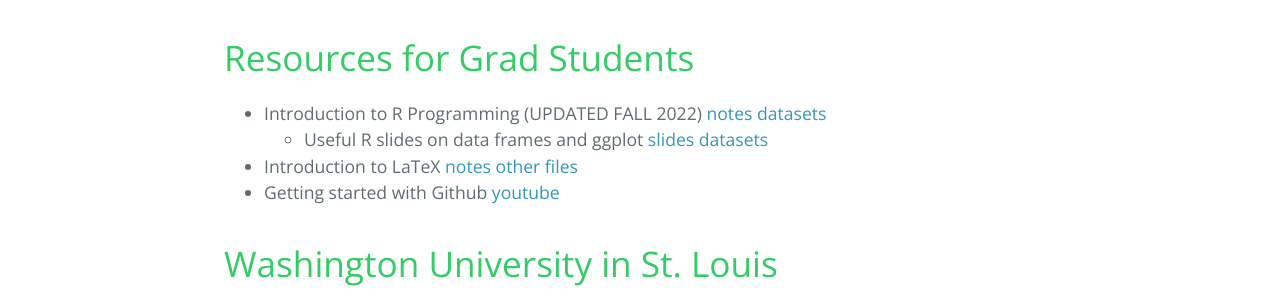
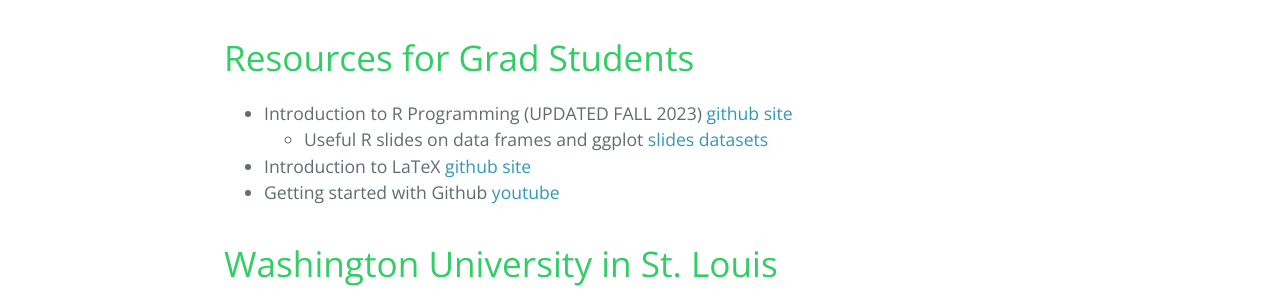
Before and after one commit to ccrismancox/ccrismancox.github.io, a Jekyll site: the page built from teaching.md, in a window 1280 px wide. Shown: the part 466-762 px from the top of the page. Built offline with Jekyll 4.4.1, drawn with Linux system fonts in a browser that asks for light colours; comment, search, counter and statistics services are not loaded.

Commit message:
some updates to the R and tex courses

```diff
--- a/teaching.md
+++ b/teaching.md
@@ -14,9 +14,9 @@ order: 2
 
 # Resources for Grad Students
 
--  Introduction to R Programming  (UPDATED FALL 2022) [notes](teaching/R_Course.pdf) [datasets](teaching/Datasets.zip)
+-  Introduction to R Programming  (UPDATED FALL 2023) [github site](https://github.com/ccrismancox/Rcourse)
     - Useful R slides on data frames and ggplot [slides](teaching/dataviz1.pdf) [datasets](teaching/dataviz_datasets.zip)
--  Introduction to LaTeX [notes](teaching/latexCourse.pdf) [other files](teaching/additional_files.zip)
+-  Introduction to LaTeX [github site](https://github.com/ccrismancox/Rcourse)
 - Getting started with Github [youtube](https://youtu.be/Hhr7t3mu4jM)
 
 # Washington University in St. Louis
```
Also changed, not shown: 3 other files.
